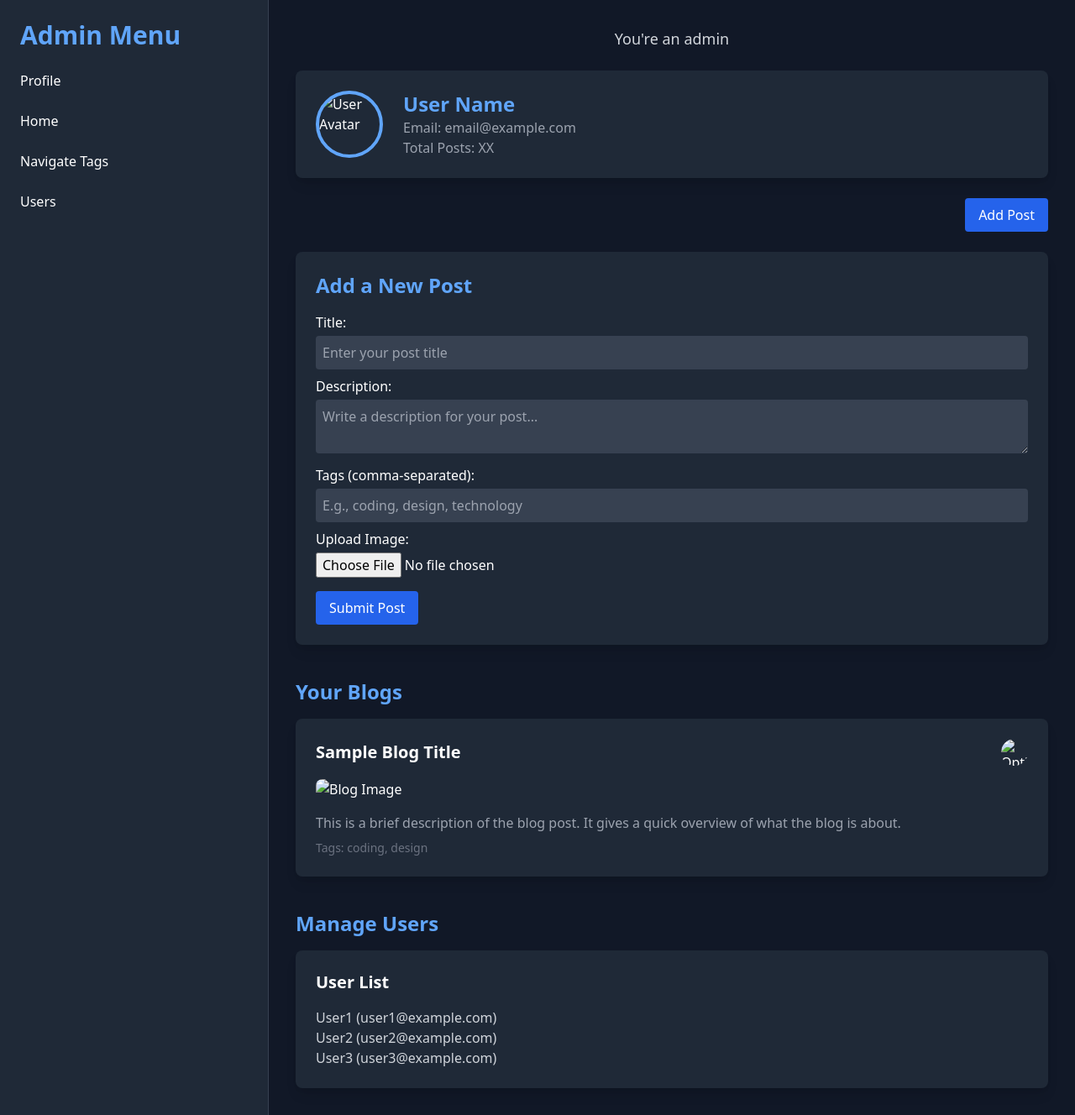
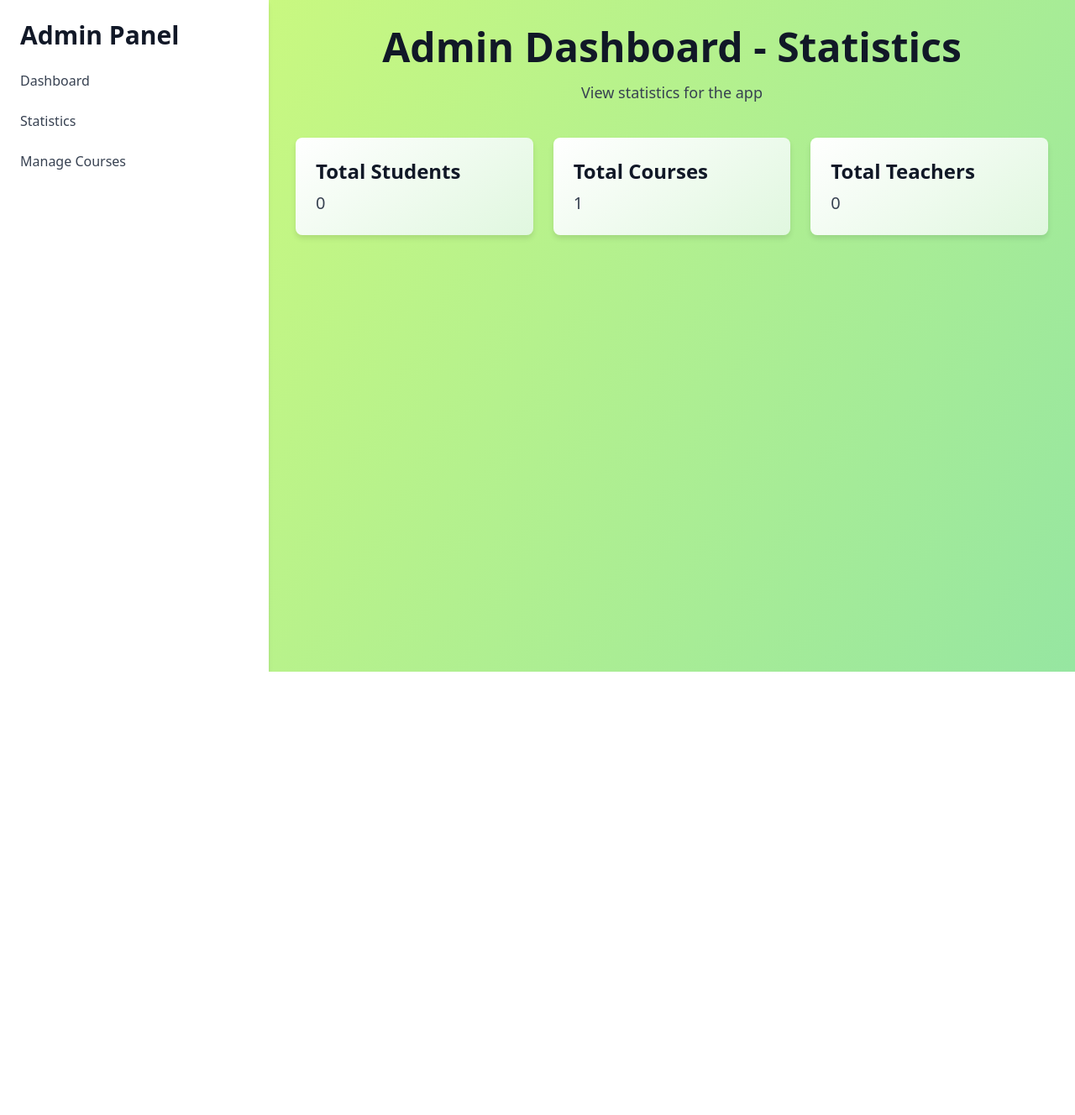
Before and after one commit to Achraf622-cpu/E-learning, a PHP site: page /admin/adminpro.php in a window 1280 px wide. Shown: the whole page at 84% size. After the commit the page ends 800 px from the top, so only its background shows below. Run offline with PHP 8.4, Linux system fonts and the light colour scheme; the visitor is signed in with stand-in values (Sample User, id 1); tables that the repository leaves empty or names only in its code hold one stand-in row (values such as "Sample post"); some libraries are stand-ins or nearby versions.

Commit message:
added the page for the dashboard having statistiques

```diff
--- a/admin/adminpro.php
+++ b/admin/adminpro.php
@@ -1,130 +1,111 @@
+<?php
+session_start();
+require '../conexions/connect.php';
+require '../conexions/admin.php'; // Assuming you have a Connection class for PDO
+
+// Initialize connection
+$conn = new Connection();// Using your existing connection class
+
+// Initialize Admin
+$admin = new Admin($_SESSION['user_id'], $_SESSION['username'], $_SESSION['email'], $conn);
+
+// Fetch total statistics
+$totalStudents = $admin->getUserCountByRole('student');
+$totalCourses = $admin->getTotalCourses();
+$totalTeachers = $admin->getUserCountByRole('enseignant');
+
+// Handle ban user request
+if (isset($_GET['ban_user'])) {
+    $admin->suspendUser($_GET['ban_user']);
+    header("Location: manage_statistics.php"); // Refresh the page after banning user
+    exit();
+}
+
+?>
+
 <!DOCTYPE html>
 <html lang="en">
 <head>
     <meta charset="UTF-8">
     <meta name="viewport" content="width=device-width, initial-scale=1.0">
-    <title>User Profile</title>
+    <title>Admin Dashboard - Statistics</title>
     <link href="https://cdn.jsdelivr.net/npm/tailwindcss@2.2.19/dist/tailwind.min.css" rel="stylesheet">
+    <style>
+        body {
+            background: linear-gradient(120deg, #d4fc79, #96e6a1); /* Minty Green-to-White Gradient */
+        }
+
+        .card {
+            background: linear-gradient(145deg, #ffffff, #e0f7df);
+            box-shadow: 0px 4px 6px rgba(0, 0, 0, 0.1);
+        }
+
+        .button-mint {
+            background-color: #38b48b;
+            transition: background-color 0.3s, transform 0.3s;
+        }
+
+        .button-mint:hover {
+            background-color: #2a926e;
+            transform: scale(1.05);
+        }
+
+        .input-mint {
+            border: 2px solid #38b48b;
+            color: #333;
+            transition: border-color 0.3s, box-shadow 0.3s;
+        }
+
+        .input-mint:focus {
+            border-color: #2a926e;
+            box-shadow: 0 0 4px #38b48b;
+        }
+    </style>
 </head>
-<body class="bg-gradient-to-r from-gray-900 to-gray-800 text-white">
-
+<body class="text-gray-900">
 
 <div class="flex min-h-screen">
 
-
-        <aside class="w-1/4 bg-gray-800 p-6 border-r border-gray-700">
-            <h2 class="text-3xl font-extrabold text-blue-400 mb-6">Admin Menu</h2>
+    <!-- Sidebar -->
+    <aside class="w-1/4 bg-white p-6 shadow-md">
+        <h2 class="text-3xl font-extrabold text-mint mb-6">Admin Panel</h2>
         <ul class="space-y-6">
-                <li><a href="#" class="block text-white hover:text-blue-400 transition duration-300">Profile</a></li>
-                <li><a href="#" class="block text-white hover:text-blue-400 transition duration-300">Home</a></li>
-                <li><a href="#" class="block text-white hover:text-blue-400 transition duration-300">Navigate Tags</a></li>
-                <li><a href="#" class="block text-white hover:text-blue-400 transition duration-300">Users</a></li>
+            <li><a href="manage_dashboard.php" class="block text-gray-700 hover:text-mint transition duration-300">Dashboard</a></li>
+            <li><a href="manage_statistics.php" class="block text-gray-700 hover:text-mint transition duration-300">Statistics</a></li>
+            <li><a href="manage_courses.php" class="block text-gray-700 hover:text-mint transition duration-300">Manage Courses</a></li>
         </ul>
     </aside>
 
-
-        <main class="w-3/4 p-8 bg-gray-900">
-
-
-            <div class="text-center mb-6">
-                <p class="text-lg text-gray-300">You're an admin</p>
+    <!-- Main Content -->
+    <main class="w-3/4 p-8">
+        <div class="text-center mb-10">
+            <h1 class="text-5xl font-extrabold text-mint mb-4">Admin Dashboard - Statistics</h1>
+            <p class="text-lg text-gray-700">View statistics for the app</p>
         </div>
 
+        <!-- Statistics -->
+        <div class="grid grid-cols-3 gap-6">
+            <!-- Total Students -->
+            <div class="card p-6 rounded-lg">
+                <h3 class="text-2xl font-bold text-mint mb-2">Total Students</h3>
+                <p class="text-xl text-gray-700"><?php echo $totalStudents; ?></p>
+            </div>
 
-            <div class="bg-gray-800 p-6 rounded-lg shadow-lg mb-6">
-                <div class="flex items-center">
-                    <img src="https://via.placeholder.com/100" alt="User Avatar" class="w-20 h-20 rounded-full border-4 border-blue-400">
-                    <div class="ml-6">
-                        <h1 class="text-2xl font-bold text-blue-400">User Name</h1>
-                        <p class="text-gray-400">Email: email@example.com</p>
-                        <p class="text-gray-400">Total Posts: XX</p>
+            <!-- Total Courses -->
+            <div class="card p-6 rounded-lg">
+                <h3 class="text-2xl font-bold text-mint mb-2">Total Courses</h3>
+                <p class="text-xl text-gray-700"><?php echo $totalCourses; ?></p>
             </div>
+
+            <!-- Total Teachers -->
+            <div class="card p-6 rounded-lg">
+                <h3 class="text-2xl font-bold text-mint mb-2">Total Teachers</h3>
+                <p class="text-xl text-gray-700"><?php echo $totalTeachers; ?></p>
             </div>
         </div>
 
+    </main>
 
-            <div class="flex justify-end mb-6">
-                <button class="px-4 py-2 bg-blue-600 text-white rounded hover:bg-blue-700">
-                    Add Post
-                </button>
-            </div>
-
-
-            <div class="bg-gray-800 p-6 rounded-lg shadow-lg">
-                <h2 class="text-2xl font-bold mb-4 text-blue-400">Add a New Post</h2>
-
-                <form>
-
-                    <label class="block text-white mb-2">
-                        Title:
-                        <input type="text" placeholder="Enter your post title"
-                               class="w-full p-2 rounded bg-gray-700 text-white mt-1">
-                    </label>
-
-
-                    <label class="block text-white mb-2">
-                        Description:
-                        <textarea placeholder="Write a description for your post..."
-                                  class="w-full p-2 rounded bg-gray-700 text-white mt-1"></textarea>
-                    </label>
-
-
-                    <label class="block text-white mb-2">
-                        Tags (comma-separated):
-                        <input type="text" placeholder="E.g., coding, design, technology"
-                               class="w-full p-2 rounded bg-gray-700 text-white mt-1">
-                    </label>
-
-
-                    <label class="block text-white mb-4">
-                        Upload Image:
-                        <input type="file" class="block w-full text-white mt-1">
-                    </label>
-
-
-                    <button type="submit" class="px-4 py-2 bg-blue-600 text-white rounded hover:bg-blue-700">
-                        Submit Post
-                    </button>
-                </form>
-            </div>
-
-
-            <div class="mt-10">
-                <h2 class="text-2xl font-bold text-blue-400 mb-4">Your Blogs</h2>
-
-
-                <div class="bg-gray-800 p-6 rounded-lg shadow-lg relative mb-6">
-                    <div class="flex justify-between items-center mb-4">
-                        <h3 class="text-xl font-bold text-white">Sample Blog Title</h3>
-                        <button class="relative group">
-                            <img src="https://via.placeholder.com/40" alt="Options" class="w-8 h-8 rounded-full">
-                            <ul class="absolute hidden group-hover:block bg-gray-700 text-white rounded-lg shadow-lg mt-2">
-                                <li class="px-4 py-2 hover:bg-gray-600">Modify</li>
-                                <li class="px-4 py-2 hover:bg-gray-600">Delete</li>
-                            </ul>
-                        </button>
-                    </div>
-                    <img src="https://via.placeholder.com/600x300" alt="Blog Image" class="rounded-lg mb-4">
-                    <p class="text-gray-400">This is a brief description of the blog post. It gives a quick overview of what the blog is about.</p>
-                    <p class="text-gray-500 text-sm mt-2">Tags: coding, design</p>
-                </div>
-            </div>
-
-
-            <div class="mt-10">
-                <h2 class="text-2xl font-bold text-blue-400 mb-4">Manage Users</h2>
-
-
-                <div class="bg-gray-800 p-6 rounded-lg shadow-lg">
-                    <h3 class="text-xl font-bold text-white mb-4">User List</h3>
-                    <ul>
-                        <li class="text-gray-300">User1 (user1@example.com)</li>
-                        <li class="text-gray-300">User2 (user2@example.com)</li>
-                        <li class="text-gray-300">User3 (user3@example.com)</li>
-                    </ul>
-                </div>
-            </div>
-        </main>
 </div>
 
 </body>
--- a/conexions/admin.php
+++ b/conexions/admin.php
@@ -65,7 +65,7 @@
         if ($action === 'delete') {
             $stmt = $this->conn->prepare("DELETE FROM categories WHERE category_id = ?");
             $stmt->execute([$categoryId]);
-        } elseif ($action === 'add') {
+        } else if ($action === 'add') {
             $stmt = $this->conn->prepare("INSERT INTO categories (name) VALUES (?)");
             $stmt->execute([$categoryName]);
         }
@@ -78,6 +78,55 @@
             $stmt->execute([$tag]);
         }
     }
+    public function deleteCourse($Course_id) {
+        $stmt = $this->conn->prepare("DELETE FROM articles WHERE id = ?");
+        $stmt->execute([$Course_id]);
+    }
+
+    // Example function within Admin class to get courses
+public function getCourses($filter_date = '', $sort_order = 'recent') {
+    // Prepare the SQL query for fetching courses
+    $query = "SELECT * FROM courses"; // Ensure this is the correct table (courses)
+
+    // Filter by date if specified
+    if (!empty($filter_date)) {
+        $query .= " WHERE date >= :filter_date"; // Assuming date is the column name
+    }
+
+    // Sorting logic
+    if ($sort_order === 'recent') {
+        $query .= " ORDER BY date DESC"; // Assuming 'date' is the column for sorting
+    } else {
+        $query .= " ORDER BY date ASC";
+    }
+
+    // Prepare and execute the query
+    $stmt = $this->conn->prepare($query);
+
+    // Bind parameters if needed
+    if (!empty($filter_date)) {
+        $stmt->bindParam(':filter_date', $filter_date);
+    }
+
+    // Execute the query
+    $stmt->execute();
+
+    // Fetch all courses
+    $courses = $stmt->fetchAll(PDO::FETCH_ASSOC);
+
+    return $courses;
+}
+public function getUserCountByRole($roleName) {
+    $stmt = $this->conn->prepare("SELECT COUNT(*) FROM users u JOIN roles r ON u.role_id = r.id WHERE r.name = ?");
+    $stmt->execute([$roleName]);
+    return $stmt->fetchColumn();
+}
+
+public function getTotalCourses() {
+    $stmt = $this->conn->query("SELECT COUNT(*) FROM courses");
+    return $stmt->fetchColumn();
+}
+
 
 }
 ?>
```
Also changed, not shown: admin/manage.php (+22 -36 lines). Lines whose indentation alone changed are shown as unchanged.
